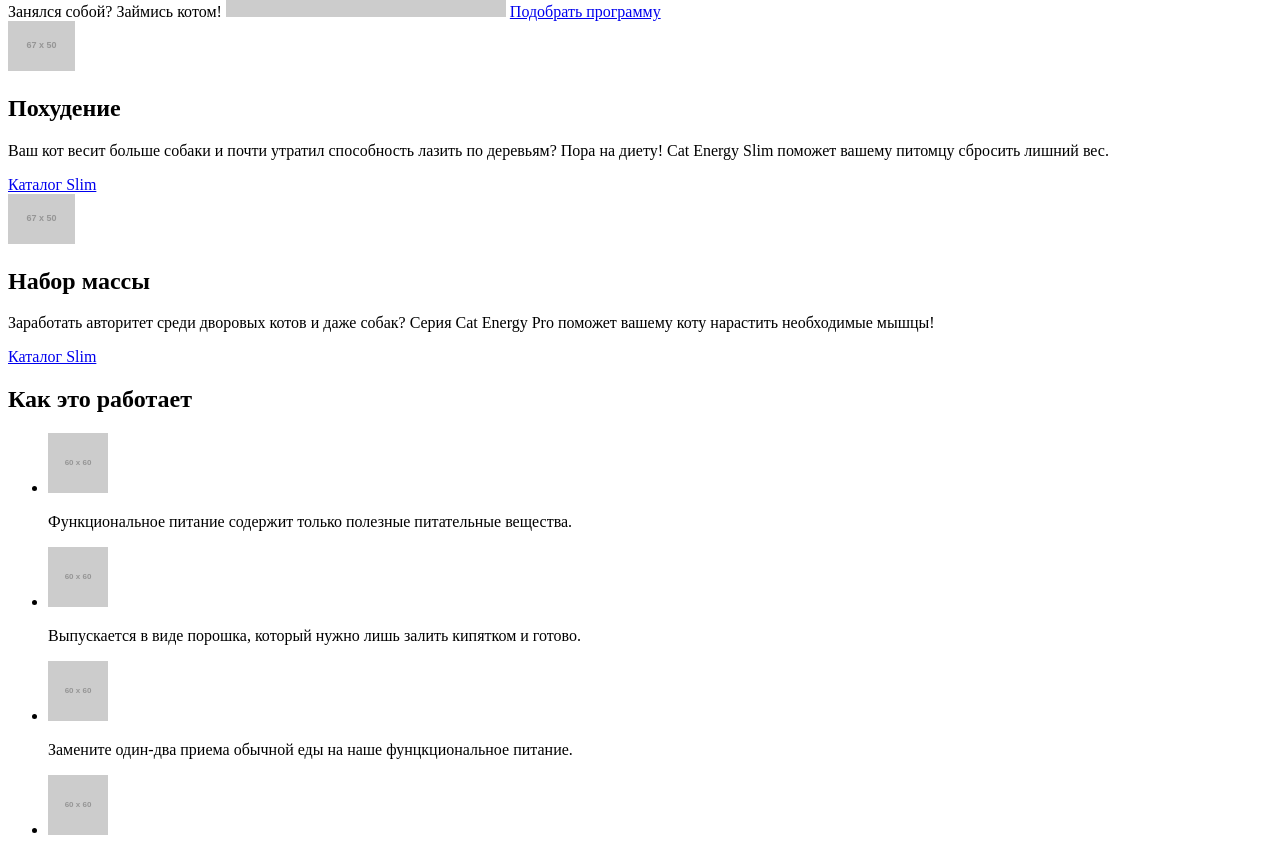
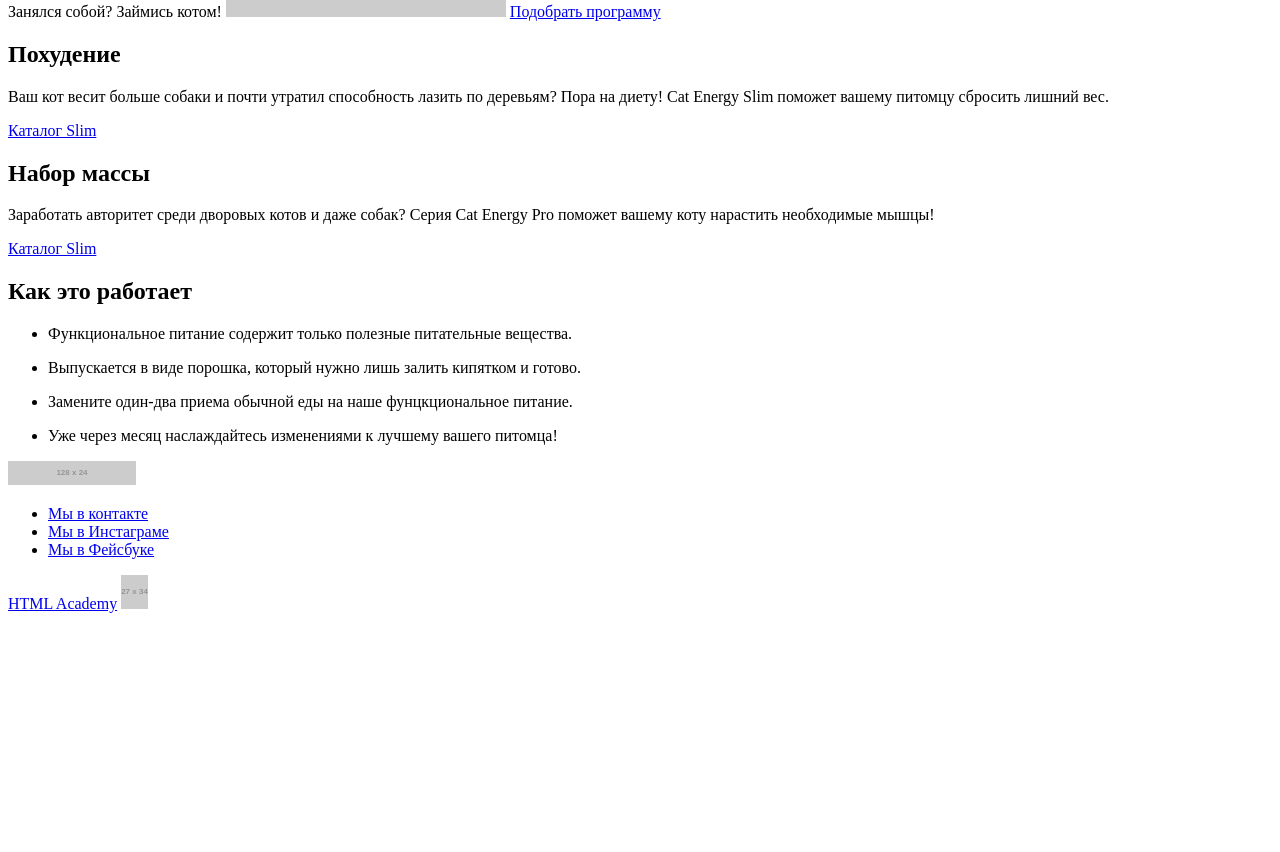
Before and after one commit to MaxSamartsev/883127-cat-energy-16, a website: page source/index.html in a window 1280 px wide. Shown: the part 501-1353 px from the top of the page. After the commit the page ends 1122 px from the top, so only its background shows below. Drawn offline with Linux system fonts and the light colour scheme; placeholder pictures from the web are drawn by us.

Commit message:
Внес изменения согласно замечаниям наставника

```diff
--- a/source/index.html
+++ b/source/index.html
@@ -34,7 +34,6 @@
         программу</a>
     </section>
     <article class="commercial">
-      <img class="commercial__image" src="http://placehold.it/67x50" alt="Худой кот" width="67" height="50">
       <h2 class="commercial__titel">Похудение</h2>
       <p class="commercial__text">Ваш кот весит больше собаки и почти утратил способность лазить по деревьям? Пора на
         диету! Cat Energy Slim
@@ -42,7 +41,6 @@
       <a class="commercial__link" href="catalog-slim.html" title="Перейти на страницу каталога Slim">Каталог Slim</a>
     </article>
     <article class="commercial">
-      <img class="commercial__image" src="http://placehold.it/67x50" alt="Кот качок" width="67" height="50">
       <h2 class="commercial__titel">Набор массы</h2>
       <p class="commercial__text">Заработать авторитет среди дворовых котов и даже собак? Серия Cat Energy Pro поможет
         вашему коту нарастить
@@ -54,29 +52,22 @@
       <ul class="enumeration-effects__list">
         <li class="enumeration-effects__item">
           <div class="enumeration-effects__image">
-            <img class="enumeration-effects__icon" src="http://placehold.it/60x60" alt="Иконка листочка" width="60"
-              height="60">
           </div>
           <p class="enumeration-effects__text">Функциональное питание содержит только полезные питательные вещества.</p>
         </li>
         <li class="enumeration-effects__item">
           <div class="enumeration-effects__image">
-            <img class="enumeration-effects__icon" src="http://placehold.it/60x60" alt="Иконка порошка" width="60"
-              height="60">
           </div>
           <p class="enumeration-effects__text">Выпускается в виде порошка, который нужно лишь залить кипятком и готово.
           </p>
         </li>
         <li class="enumeration-effects__item">
           <div class="enumeration-effects__image">
-            <img class="enumeration-effects__icon" src="http://placehold.it/60x60" alt="Иконка ложки и вилки" width="60"
-              height="60">
           </div>
           <p class="enumeration-effects__text">Замените один-два приема обычной еды на наше фунцкциональное питание.</p>
         </li>
         <li class="enumeration-effects__item">
           <div class="enumeration-effects__image">
-            <img class="enumeration-effects__icon" src="http://placehold.it/60x60" alt="Иконка часов">
           </div>
           <p class="enumeration-effects__text">Уже через месяц наслаждайтесь изменениями к лучшему вашего питомца!</p>
         </li>
```
